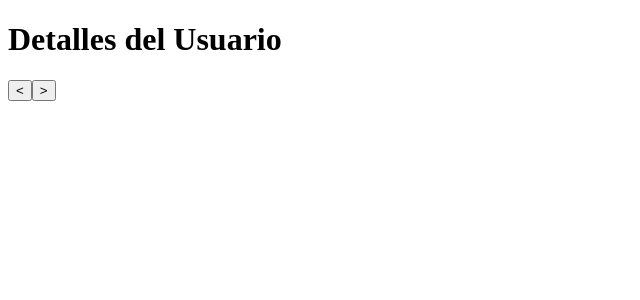
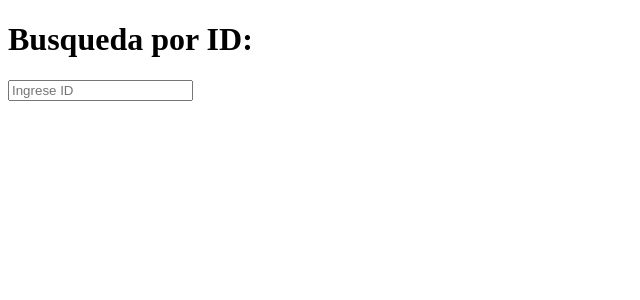
Before and after one commit to RFerreiraN/PracticasReact, a React (Vite) app: page / in a window 1280 px wide. Shown: the top 300 px of the page, without its empty margins (0-640 px from the left). Built offline with nearby package versions, Linux system fonts and the light colour scheme; no server answers.

Commit message:
avance inputValue

```diff
--- /dev/null
+++ b/src/Components/UserPorInput.jsx
@@ -0,0 +1,44 @@
+import { useEffect, useState } from "react";
+
+export const UserPorInput = () => {
+
+  const [userID, setUserID] = useState('');
+
+
+  const userValue = ( event ) => {
+    setUserID(event.target.value)
+    console.log(userID)
+  }
+
+  const fetchInput = async() => {
+    try {
+      const response = await fetch(`https://jsonplaceholder.typicode.com/users/${userID}`);
+      const data = await response.json()
+      console.log(data)
+    } catch (error) {
+      console.error( error )
+    }
+  }
+
+  const onSubmitInput = (event) => {
+      event.preventDefault()
+
+      setUserID('')
+  }
+
+  useEffect(() => {
+    fetchInput()
+  }, [])
+
+  return (
+    <form onSubmit={onSubmitInput}>
+      <h1>Busqueda por ID:</h1>
+
+      <input type="text"
+             placeholder="Ingrese ID"
+             value={userID}
+             onChange={userValue}
+      />
+    </form>
+  )
+}
--- a/src/main.jsx
+++ b/src/main.jsx
@@ -4,9 +4,10 @@ import './index.css'
 import App from './App.jsx'
 import { UsersApp } from './Components/UsersApp.jsx'
 import { UsuarioIndividual } from './Components/UsuarioIndividual.jsx'
+import { UserPorInput } from './Components/UserPorInput.jsx'
 
 createRoot(document.getElementById('root')).render(
   <StrictMode>
-    <UsuarioIndividual/>
+    <UserPorInput/>
   </StrictMode>,
 )
```
